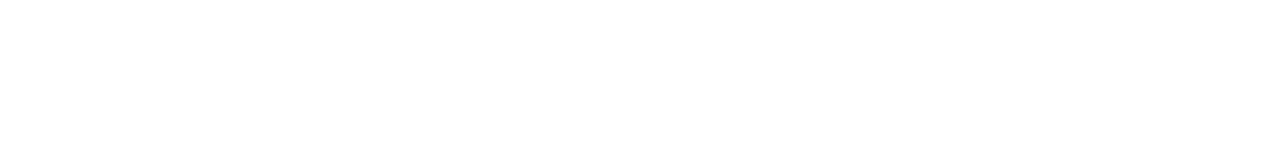
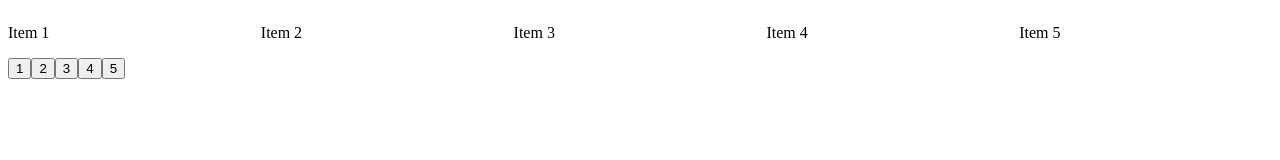
Before and after one commit to simonhudson/carousel, a plain HTML site: page index.html in a window 1280 px wide. Drawn offline with Linux system fonts and the light colour scheme.

Commit message:
1)  Add has-js class to html 2) Styling work

```diff
--- a/css/sass/_carousel.scss
+++ b/css/sass/_carousel.scss
@@ -1,3 +1,13 @@
 .carousel {
 
+	&__inner {
+		display:flex;
+		flex-wrap: nowrap;
+		overflow: hidden;
+	}
+
+	&__item {
+		width:100%;
+	}
+
 }
--- a/index.html
+++ b/index.html
@@ -2,9 +2,33 @@
 <html>
 	<head>
 		<title>Carousel</title>
+		<link href="css/main.css" rel="stylesheet"/>
 	</head>
 	<body>
 
+		<div class="carousel js-carousel">
+			<div class="carousel__inner">
+				<div class="carousel__item js-carousel__item">
+					<p>Item 1</p>
+				</div>
+				<div class="carousel__item js-carousel__item">
+					<p>Item 2</p>
+				</div>
+				<div class="carousel__item js-carousel__item">
+					<p>Item 3</p>
+				</div>
+				<div class="carousel__item js-carousel__item">
+					<p>Item 4</p>
+				</div>
+				<div class="carousel__item js-carousel__item">
+					<p>Item 5</p>
+				</div>
+			</div>
+			<div class="carousel-nav--non-linear js-carousel-nav--non-linear">
+			</div>
+		</div>
+
+		<script src="js/has-js.js"></script>
 		<script src="js/carousel.js"></script>
 	</body>
 </html>
--- a/js/carousel.js
+++ b/js/carousel.js
@@ -2,7 +2,35 @@
 
 const carousel = () => {
 
+	const $carousels = Array.from(document.querySelectorAll('.js-carousel')) || null;
+	if (!$carousels.length) return;
 
+	$carousels.forEach($carousel => {
+		const $nonLinearNav = $carousel.querySelector('.js-carousel-nav--non-linear');
+		const $carouselItems = Array.from($carousel.querySelectorAll('.js-carousel__item'));
+
+		const createNonLinearNav = ($nav) => {
+			$carouselItems.forEach(function($item, index) {
+				index = index + 1;
+				const $navItem = document.createElement('button');
+				$navItem.setAttribute('id', `carousel-nav--non-linear-${index}`);
+				$navItem.setAttribute('class', `carousel-nav__item`);
+				$navItem.textContent = index;
+				$nav.appendChild($navItem);
+			});
+		};
+
+		if ($carouselItems.length > 1) {
+			createNonLinearNav($nonLinearNav);
+		}
+
+	});
+
+	// Create non-linear nav
+
+	// create linear nav
+
+	// get current position
 
 };
 carousel();
--- /dev/null
+++ b/js/has-js.js
@@ -0,0 +1,4 @@
+'use strict';
+
+const hasJs = () => document.querySelector('html').classList.add('has-js');
+hasJs();
```
Also changed, not shown: css/main.css.
